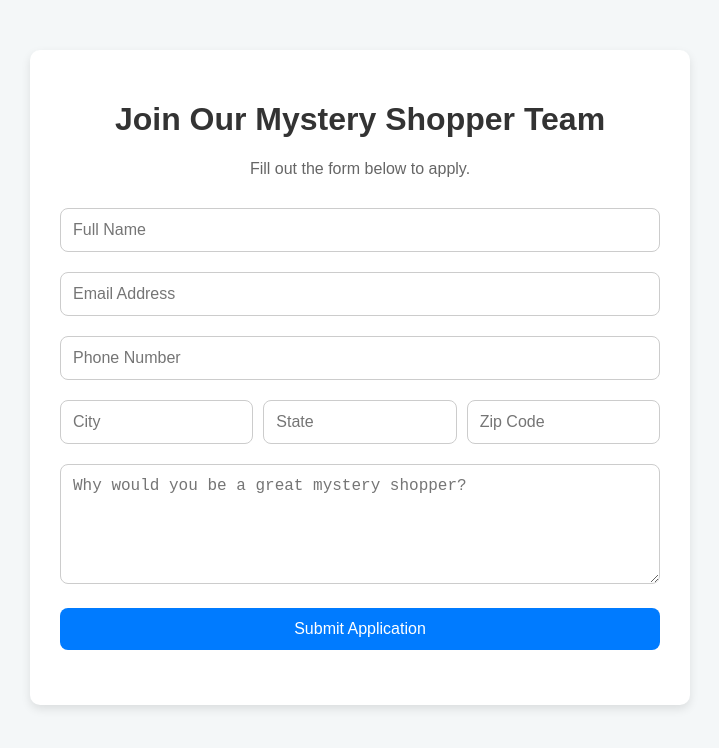
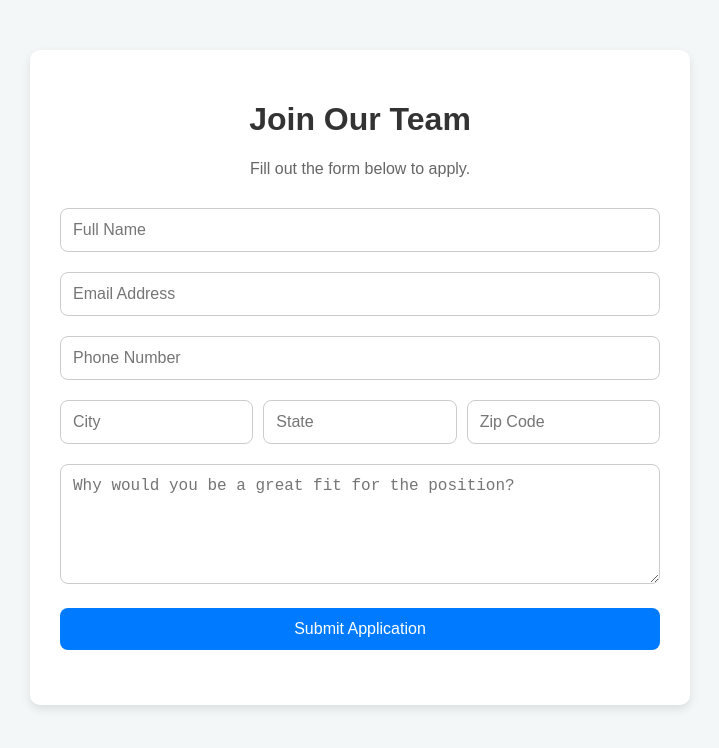
Before and after one commit to mega0247/cabrerastex, a plain HTML site: page index.html in a window 1280 px wide. Shown: the whole page, without its empty margins (280-999 px from the left). Drawn offline with Linux system fonts and the light colour scheme.

Commit message:
Update index.html

```diff
--- a/index.html
+++ b/index.html
@@ -14,7 +14,7 @@
 </head>
 <body>
   <div class="container">
-    <h1>Join Our Mystery Shopper Team</h1>
+    <h1>Join Our Team</h1>
     <p>Fill out the form below to apply.</p>
     <form id="jobForm">
       <input type="text" name="name" placeholder="Full Name" required />
@@ -27,7 +27,7 @@
         <input type="text" name="zip" placeholder="Zip Code" required />
       </div>
 
-      <textarea name="message" placeholder="Why would you be a great mystery shopper?" required></textarea>
+      <textarea name="message" placeholder="Why would you be a great fit for the position?" required></textarea>
       <button type="submit">Submit Application</button>
     </form>
     <div id="responseMsg"></div>
```
